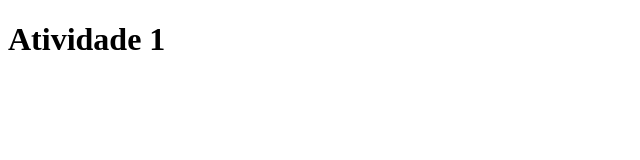
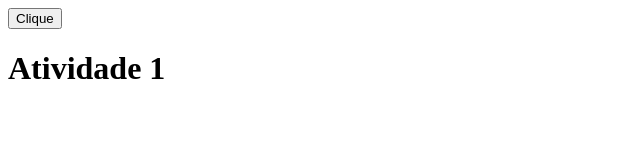
Before and after one commit to mateusborgessena/pweb, a plain HTML site: page atividade01/index.html in a window 1280 px wide. Shown: the whole page, without its empty margins (0-640 px from the left). Drawn offline with Linux system fonts and the light colour scheme.

Commit message:
atividade01

```diff
--- a/atividade01/index.html
+++ b/atividade01/index.html
@@ -9,9 +9,12 @@
         </title>
     </head>
     <script>
-        alert('Teste JS')
+        function minhafuncao(arg){
+            alert('arg')
+        }
     </script>
     <body>
+        <button oneclick="minhafuncao('argumento 1')">Clique</button>
         <h1>Atividade 1</h1>
     </body>
 </html>
```
